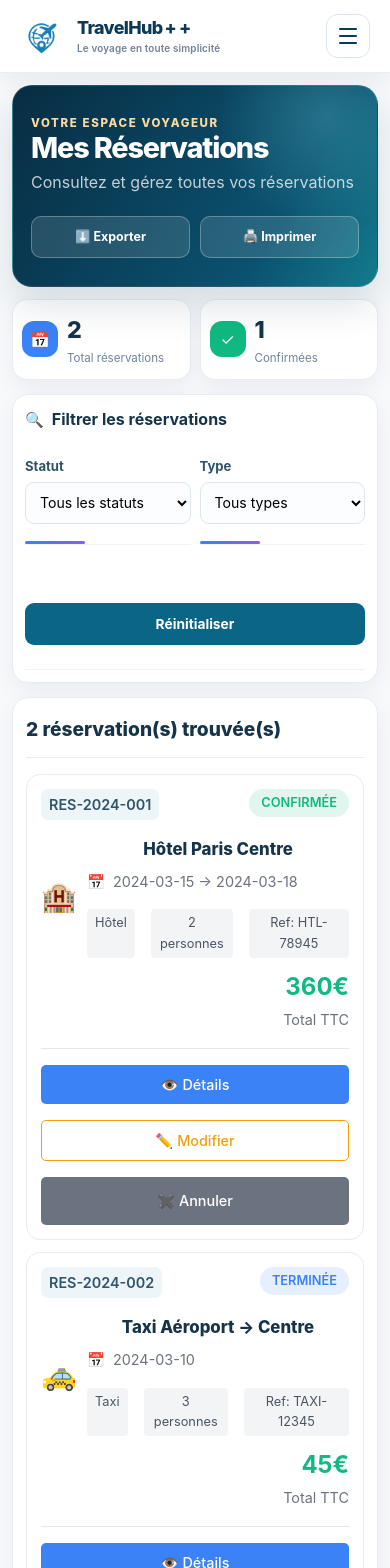
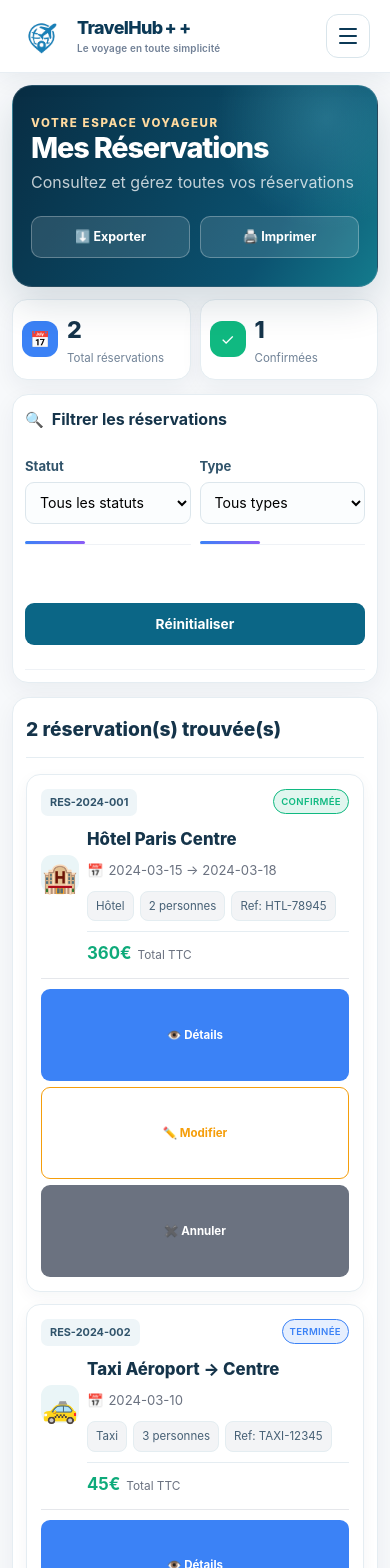
Before and after one commit to SaifEddineDev/projet-soa, a React (Create React App) app: page /reservations in a window 390 px wide. Shown: the top 1568 px of the page. Built offline with nearby package versions, Linux system fonts and the light colour scheme; no server answers.

Commit message:
Style reservation cards and print title frame

```diff
--- a/src/pages/ReservationsPage.css
+++ b/src/pages/ReservationsPage.css
@@ -534,8 +534,9 @@
   body:has(.user-reservations-page) .reservations-header {
     min-height: 0 !important;
     margin: 0 0 12px !important;
-    padding: 0 !important;
-    border: 0 !important;
+    padding: 14px 18px !important;
+    border: 1px solid #cbd5e1 !important;
+    border-radius: 10px !important;
     background: #fff !important;
     box-shadow: none !important;
     color: #000 !important;
--- a/src/site-polish.css
+++ b/src/site-polish.css
@@ -807,3 +807,105 @@ img { max-width: 100%; }
   }
   .main-content .user-reservations-page .filters-grid .filter-group:last-child::before { display: none; }
 }
+
+/* Clear, responsive reservation cards for desktop and mobile. */
+.main-content .user-reservations-page .reservations-list { padding: 20px; }
+.main-content .user-reservations-page .reservations-grid { display: grid; gap: 14px; }
+.main-content .user-reservations-page .reservation-card {
+  min-width: 0;
+  padding: 17px;
+  border: 1px solid #dfe8ee;
+  border-left: 4px solid #0b7891;
+  border-radius: 15px;
+  background: linear-gradient(135deg, #fff 0%, #fbfdfe 100%);
+  box-shadow: 0 5px 16px rgba(16, 42, 67, .045);
+  transition: border-color .18s ease, box-shadow .18s ease, transform .18s ease;
+}
+.main-content .user-reservations-page .reservation-card:hover {
+  border-color: #9fc4d1;
+  border-left-color: #0b7891;
+  box-shadow: 0 10px 22px rgba(16, 42, 67, .09);
+  transform: translateY(-1px);
+}
+.main-content .user-reservations-page .reservation-header {
+  align-items: center;
+  gap: 10px;
+  margin-bottom: 13px;
+}
+.main-content .user-reservations-page .reservation-id {
+  max-width: 100%;
+  padding: 5px 9px;
+  color: #31546b;
+  font-size: .76rem;
+  font-weight: 750;
+  overflow-wrap: anywhere;
+}
+.main-content .user-reservations-page .reservation-status {
+  flex: 0 0 auto;
+  padding: 5px 10px;
+  border: 1px solid currentColor;
+  border-radius: 999px;
+  font-size: .68rem;
+  letter-spacing: .035em;
+}
+.main-content .user-reservations-page .reservation-content {
+  grid-template-columns: 46px minmax(0, 1fr) minmax(90px, auto);
+  gap: 14px;
+}
+.main-content .user-reservations-page .reservation-icon {
+  display: grid;
+  width: 46px;
+  height: 46px;
+  place-items: center;
+  border-radius: 13px;
+  background: #eaf5f7;
+  font-size: 1.55rem;
+}
+.main-content .user-reservations-page .reservation-details { min-width: 0; gap: 7px; }
+.main-content .user-reservations-page .reservation-title { overflow-wrap: anywhere; }
+.main-content .user-reservations-page .reservation-date { flex-wrap: wrap; gap: 5px; font-size: .82rem; }
+.main-content .user-reservations-page .reservation-info { flex-wrap: wrap; gap: 6px; margin-top: 3px; }
+.main-content .user-reservations-page .info-tag { padding: 5px 8px; border: 1px solid #e4edf1; border-radius: 8px; color: #476176; font-size: .72rem; }
+.main-content .user-reservations-page .reservation-price { min-width: 90px; padding-left: 12px; border-left: 1px solid #e5edf2; }
+.main-content .user-reservations-page .price-amount { color: #0eaa7a; font-size: 1.25rem; }
+.main-content .user-reservations-page .price-details { font-size: .74rem; }
+.main-content .user-reservations-page .reservation-actions { flex-wrap: wrap; gap: 8px; margin-top: 14px; padding-top: 12px; }
+.main-content .user-reservations-page .reservation-actions button {
+  flex: 1 1 120px;
+  min-width: 0;
+  min-height: 38px;
+  padding: 8px 11px;
+  border-radius: 9px;
+  font-size: .8rem;
+  font-weight: 700;
+}
+@media (max-width: 640px) {
+  .main-content .user-reservations-page .reservations-list { padding: 14px 12px; }
+  .main-content .user-reservations-page .reservations-grid { gap: 10px; }
+  .main-content .user-reservations-page .reservation-card { padding: 13px 11px; border-radius: 12px; }
+  .main-content .user-reservations-page .reservation-header { align-items: flex-start; gap: 7px; margin-bottom: 10px; }
+  .main-content .user-reservations-page .reservation-id { font-size: .68rem; }
+  .main-content .user-reservations-page .reservation-status { padding: 4px 7px; font-size: .6rem; }
+  .main-content .user-reservations-page .reservation-content {
+    grid-template-columns: 38px minmax(0, 1fr);
+    gap: 10px;
+    text-align: left;
+  }
+  .main-content .user-reservations-page .reservation-icon { width: 38px; height: 38px; border-radius: 11px; font-size: 1.3rem; }
+  .main-content .user-reservations-page .reservation-details { grid-column: 2; }
+  .main-content .user-reservations-page .reservation-title { font-size: .95rem; }
+  .main-content .user-reservations-page .reservation-price {
+    grid-column: 2;
+    min-width: 0;
+    padding: 8px 0 0;
+    border-top: 1px solid #e5edf2;
+    border-left: 0;
+    text-align: left;
+  }
+  .main-content .user-reservations-page .price-amount { display: inline; margin-right: 6px; font-size: 1.05rem; }
+  .main-content .user-reservations-page .reservation-actions { gap: 6px; margin-top: 11px; padding-top: 10px; }
+  .main-content .user-reservations-page .reservation-actions button { flex: 1 1 92px; min-height: 36px; padding: 7px 6px; font-size: .72rem; }
+}
+@media (max-width: 360px) {
+  .main-content .user-reservations-page .reservation-actions button { flex-basis: 100%; }
+}
```
